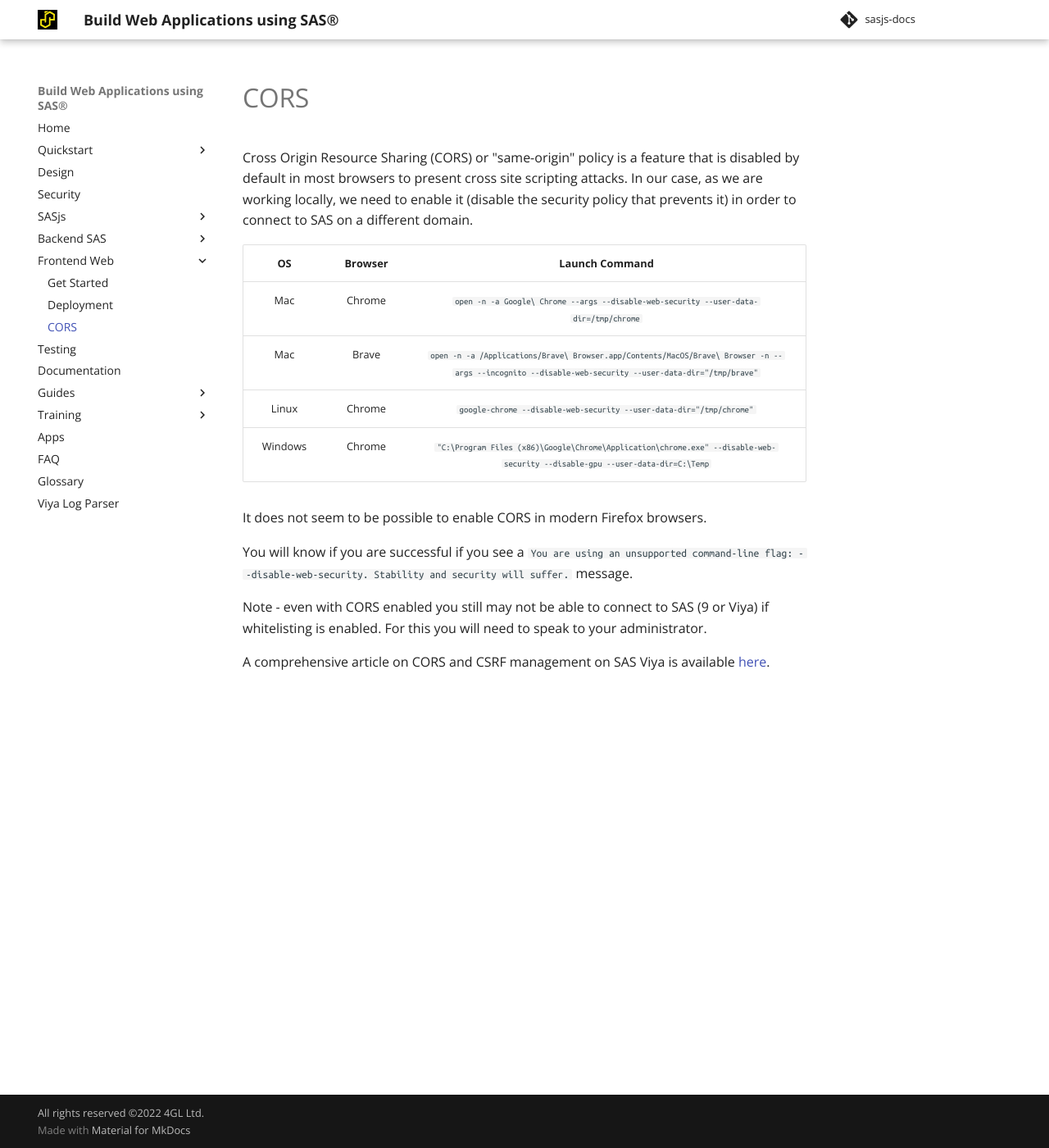
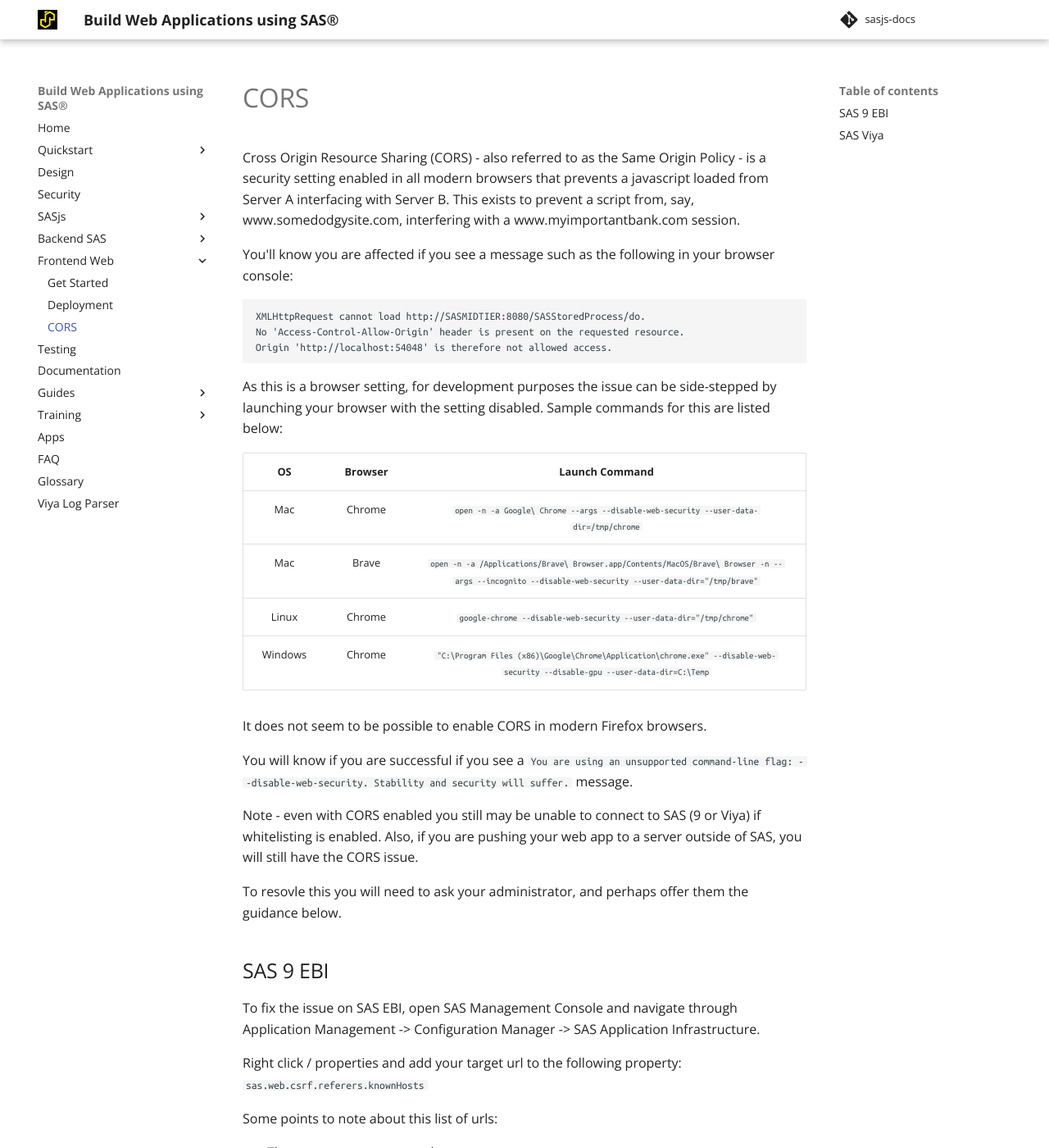
Before and after one commit to sasjs/sasjs.io, an MkDocs documentation site: the page built from docs/cors.md, in a window 1280 px wide and 1400 px high. Shown: the whole window at 82% size. Built offline with MkDocs 1.6.1 and Material for MkDocs 9.7.7, drawn with Linux system fonts in a browser that asks for light colours; comment, search, counter and statistics services are not loaded; some of the changed text lies outside the part shown.

Commit message:
chore: automated commit

````diff
--- a/docs/cors.md
+++ b/docs/cors.md
@@ -1,7 +1,20 @@
-CORS
-====================
+---
+layout: article
+title: CORS
+og_title: Cross Origin Resource Sharing
+description: CORS / Same Origin Policy is a security setting enabled in all modern browsers to present cross site scripting attacks.
+---
+Cross Origin Resource Sharing (CORS) - also referred to as the Same Origin Policy - is a security setting enabled in all modern browsers that prevents a javascript loaded from Server A interfacing with Server B.  This exists to prevent a script from, say, www.somedodgysite.com, interfering with a www.myimportantbank.com session.
 
-Cross Origin Resource Sharing (CORS) or "same-origin" policy is a feature that is disabled by default in most browsers to present cross site scripting attacks.  In our case, as we are working locally, we need to enable it (disable the security policy that prevents it) in order to connect to SAS on a different domain.
+You'll know you are affected if you see a message such as the following in your browser console:
+
+```
+XMLHttpRequest cannot load http://SASMIDTIER:8080/SASStoredProcess/do.
+No 'Access-Control-Allow-Origin' header is present on the requested resource.
+Origin 'http://localhost:54048' is therefore not allowed access.
+```
+
+As this is a browser setting, for development purposes the issue can be side-stepped by launching your browser with the setting disabled.  Sample commands for this are listed below:
 
 
 | OS    | Browser | Launch Command|
@@ -15,8 +28,24 @@
 
 You will know if you are successful if you see a `You are using an unsupported command-line flag: --disable-web-security. Stability and security will suffer.` message.
 
-Note - even with CORS enabled you still may not be able to connect to SAS (9 or Viya) if whitelisting is enabled.  For this you will need to speak to your administrator.
+Note - even with CORS enabled you still may be unable to connect to SAS (9 or Viya) if whitelisting is enabled. Also, if you are pushing your web app to a server outside of SAS, you will still have the CORS issue.
+
+To resovle this you will need to ask your administrator, and perhaps offer them the guidance below.
+
+## SAS 9 EBI
+
+To fix the issue on SAS EBI, open SAS Management Console and navigate through Application Management -> Configuration Manager -> SAS Application Infrastructure.
+
+Right click / properties and add your target url to the following property: `sas.web.csrf.referers.knownHosts`
+
+Some points to note about this list of urls:
+
+* They are comma separated
+* The domain should include the trailing slash/
+* The domain can include a partial path for further security, eg https://mydomain.com/usethispart/
+
+After modifying the property, the SAS Web Application Server must be restarted.
+
+## SAS Viya
 
 A comprehensive article on CORS and CSRF management on SAS Viya is available [here](https://communities.sas.com/t5/SAS-Communities-Library/All-about-CORS-and-CSRF-for-developing-web-applications-with-the/ta-p/791124).
-
-<meta name="description" content="Cross Origin Resource Sharing (CORS) is a feature that is disabled by default in most browsers to present cross site scripting attacks.">
````
